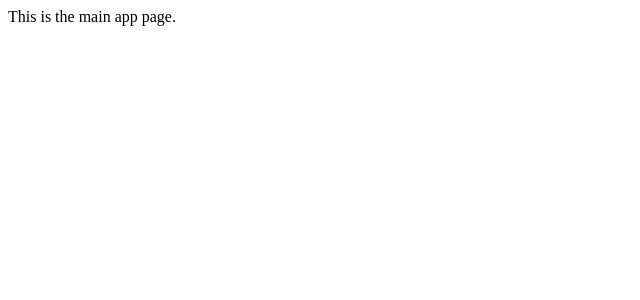
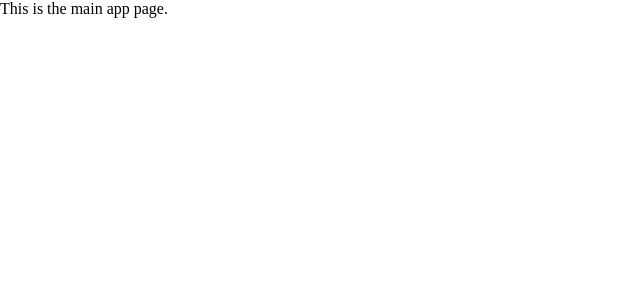
Before and after one commit to babulakterfsd/inside-react, a React (Create React App) app: page / in a window 1280 px wide. Shown: the top 300 px of the page, without its empty margins (0-640 px from the left). Built offline with nearby package versions, Linux system fonts and the light colour scheme.

Commit message:
project structure customized

```diff
--- a/src/styles/index.css
+++ b/src/styles/index.css
@@ -0,0 +1,6 @@
+* {
+    margin: 0px;
+    padding: 0px;
+    box-sizing: border-box;
+    overflow-x: hidden !important;
+}
```
